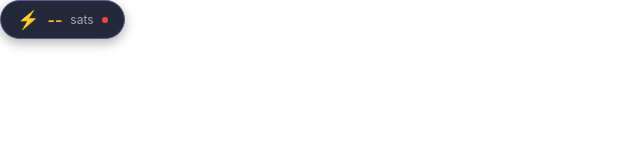
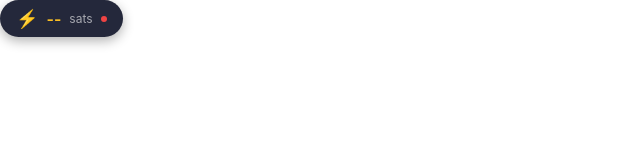
Before and after one commit to danygraphene/phoenixd-widget, a website: page public/widget.html in a window 1280 px wide. Shown: the full height of the page, 0-640 px from the left. Drawn offline with Linux system fonts and the light colour scheme.

Commit message:
Remove widget border for banner separator

```diff
--- a/public/widget.html
+++ b/public/widget.html
@@ -26,7 +26,7 @@
       padding: 8px 16px;
       background: #24283b;
       border-radius: 50px;
-      border: 1px solid #565f89;
+      border: none;
       box-shadow: 0 4px 12px rgba(0, 0, 0, 0.3);
       position: relative;
       z-index: 1;
```
